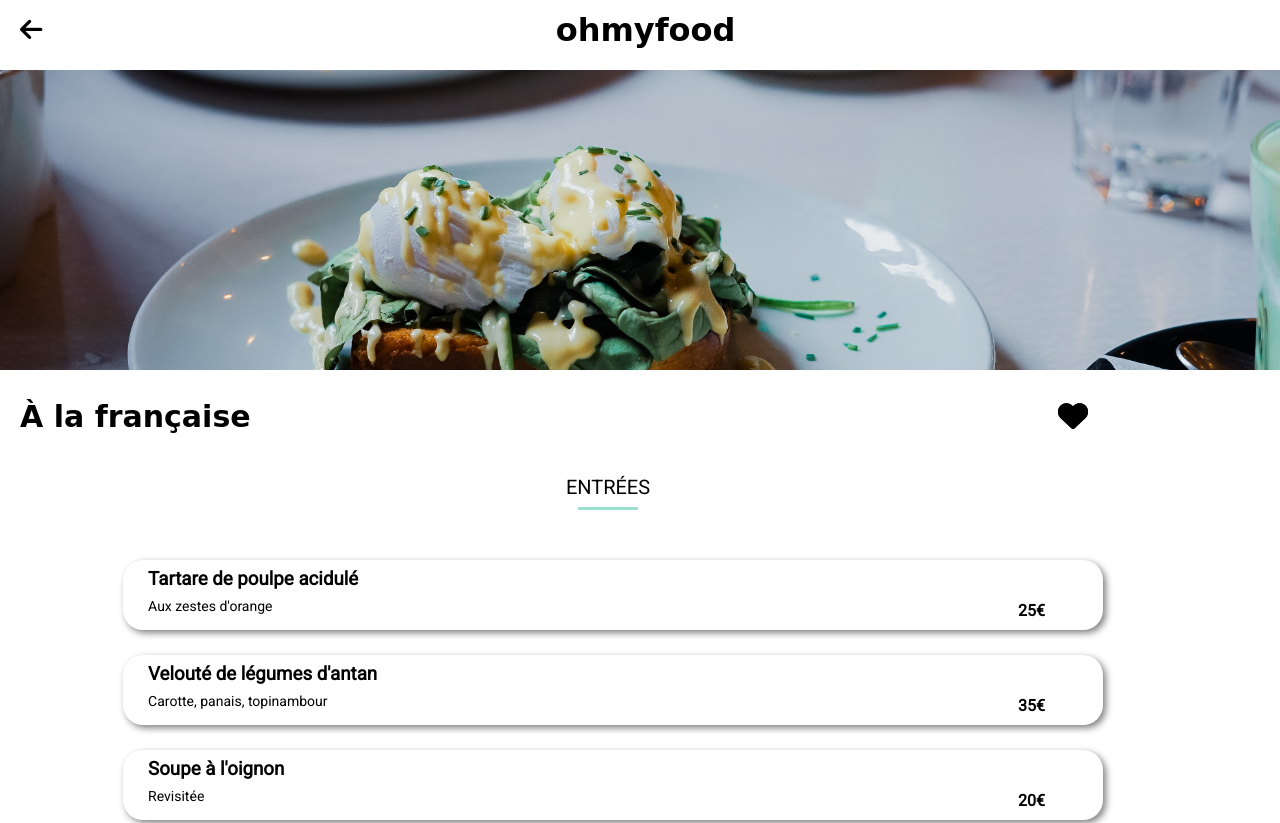
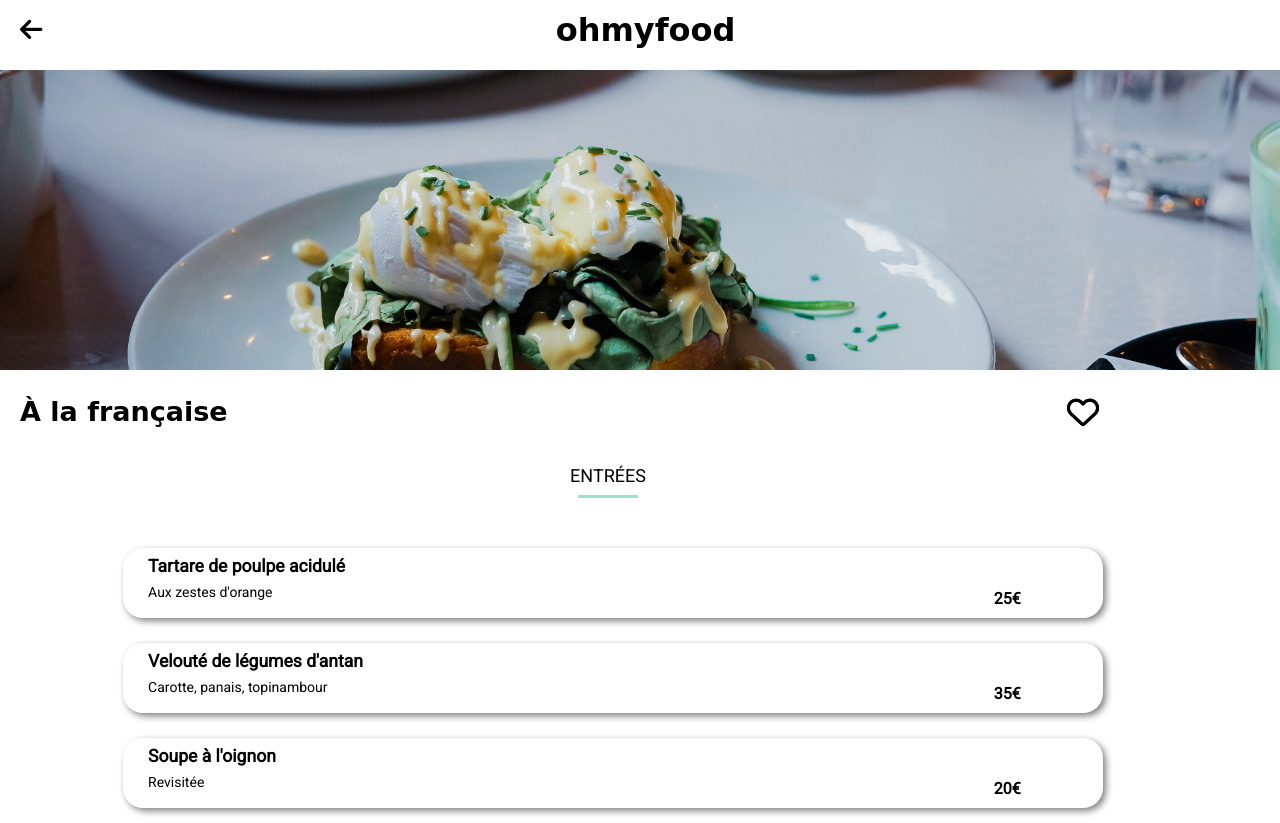
Before and after one commit to KaataFR/Projet3, a website: page html/française.html in a window 1280 px wide. Shown: the top 823 px of the page. Drawn offline with Linux system fonts and the light colour scheme; a web font is replaced by a local one.

Commit message:
modification largeur intitulé des plat, et positionnement du coeur

```diff
--- a/sass/main.scss
+++ b/sass/main.scss
@@ -308,6 +308,54 @@ figure {
         padding: 20px;
         border-radius: 0px 0px 20px 20px;
         justify-content: space-between;
+
+        .fa-heart {
+            width: 50px;
+            font-size: 2em;
+            display: flex;
+            align-items: center;
+            justify-content: center;
+            color: black;
+            text-shadow: 0px 0px 0px black;
+            transition: all 800ms ease-in-out;
+            font-weight: lighter;
+            cursor: pointer;
+            z-index: 1;
+            position: relative;
+
+
+
+            &:hover {
+                &::before {
+                    opacity: 0;
+                }
+
+                &::after {
+                    opacity: 1;
+                }
+
+            }
+
+            &::before {
+                transition: opacity 800ms ease-in-out;
+                font-weight: 10;
+            }
+
+
+            &::after {
+                content: "\f004";
+                color: $color-primary;
+                opacity: 0;
+                font-weight: bold;
+                position: absolute;
+                top: 10px;
+                bottom: 0;
+                right: 0;
+                left: 10px;
+                z-index: -1;
+                transition: opacity 1000ms ease 800ms;
+            }
+        }
     }
 }
 
@@ -353,53 +401,7 @@ figure {
     }
 }
 
-.fa-heart {
-    width: 50px;
-    font-size: 2em;
-    display: flex;
-    align-items: center;
-    justify-content: center;
-    color: black;
-    text-shadow: 0px 0px 0px black;
-    transition: all 800ms ease-in-out;
-    font-weight: lighter;
-    cursor: pointer;
-    z-index: 1;
-    position: relative;
 
-
-
-    &:hover {
-        &::before {
-            opacity: 0;
-        }
-
-        &::after {
-            opacity: 1;
-        }
-
-    }
-
-    &::before {
-        transition: opacity 800ms ease-in-out;
-        font-weight: 10;
-    }
-
-
-    &::after {
-        content: "\f004";
-        color: $color-primary;
-        opacity: 0;
-        font-weight: bold;
-        position: absolute;
-        top: 10px;
-        bottom: 0;
-        right: 0;
-        left: 10px;
-        z-index: -1;
-        transition: opacity 1000ms ease 800ms;
-    }
-}
 
 
 
@@ -515,27 +517,58 @@ footer {
         display: flex;
         margin: auto auto auto 20px;
         width: 85%;
-
+        justify-content: space-between;
         h1 {
             margin-left: 0;
-            font-size: 30px;
+            font-size: 27px;
             font-family: $police-titre;
         }
 
-        i {
-            margin: auto;
-            margin-right: 0;
-            font-size: 30px;
+        .fa-heart {
+            width: 50px;
+            font-size: 2em;
+            display: flex;
+            align-items: center;
+            justify-content: center;
+            color: black;
+            text-shadow: 0px 0px 0px black;
+            transition: all 800ms ease-in-out;
+            font-weight: lighter;
+            cursor: pointer;
+            z-index: 1;
+            position: relative;
+
+
+
+            &:hover {
+                &::before {
+                    opacity: 0;
+                }
+
+                &::after {
+                    opacity: 1;
+                }
+
+            }
 
             &::before {
-                font-weight: lighter;
+                transition: opacity 800ms ease-in-out;
+                font-weight: 10;
             }
 
+
             &::after {
-                top: 0px;
-                bottom: 0px;
-                left: 9px;
-                right: 0px;
+                content: "\f004";
+                color: $color-primary;
+                opacity: 0;
+                font-weight: bold;
+                position: absolute;
+                top: 25px;
+                bottom: 0;
+                right: 0;
+                left: 10px;
+                z-index: -1;
+                transition: opacity 1000ms ease 800ms;
             }
         }
     }
@@ -556,7 +589,7 @@ footer {
 
 .container_carte h1 {
     margin-left: 15px;
-    font-size: 20px;
+    font-size: 18px;
     height: 15px;
     font-weight: normal;
     text-transform: uppercase;
@@ -595,7 +628,7 @@ footer {
 }
 
 .container_plat:hover>.price {
-    transform: translateX(15px);
+    transform: translateX(0px);
 }
 
 
@@ -605,10 +638,10 @@ footer {
     text-decoration: none;
     display: flex;
     flex-direction: column;
-    width: 80%;
+    width: 75%;
     padding-left: 10px;
     transition: all 400ms ease-in-out;
-    font-size: 16px;
+    font-size: 15px;
 
 }
 
```
Also changed, not shown: css/style.css, 1 other file.
